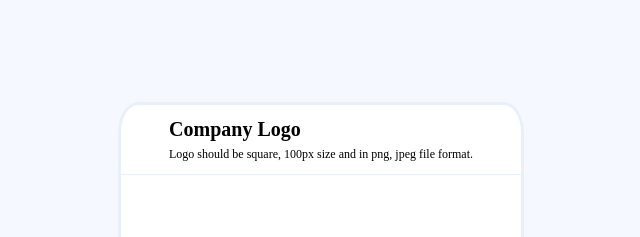
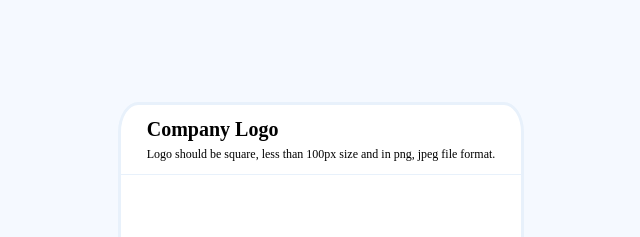
Before and after one commit to renzo-c/TR005-drag-and-drop-uploader, a React (Vite) app: page / in a window 1280 px wide. Shown: the top 237 px of the page, without its empty margins (319-959 px from the left). Built offline with nearby package versions, Linux system fonts and the light colour scheme.

Commit message:
Updates header description

```diff
--- a/src/components/header.tsx
+++ b/src/components/header.tsx
@@ -7,7 +7,7 @@ const Header = () => {
       <Container style={{ backgroundColor: 'white' }}>
         <Title>Company Logo</Title>
         <Description>
-          Logo should be square, 100px size and in png, jpeg file format.
+          Logo should be square, less than 100px size and in png, jpeg file format.
         </Description>
       </Container>
     </>
```
